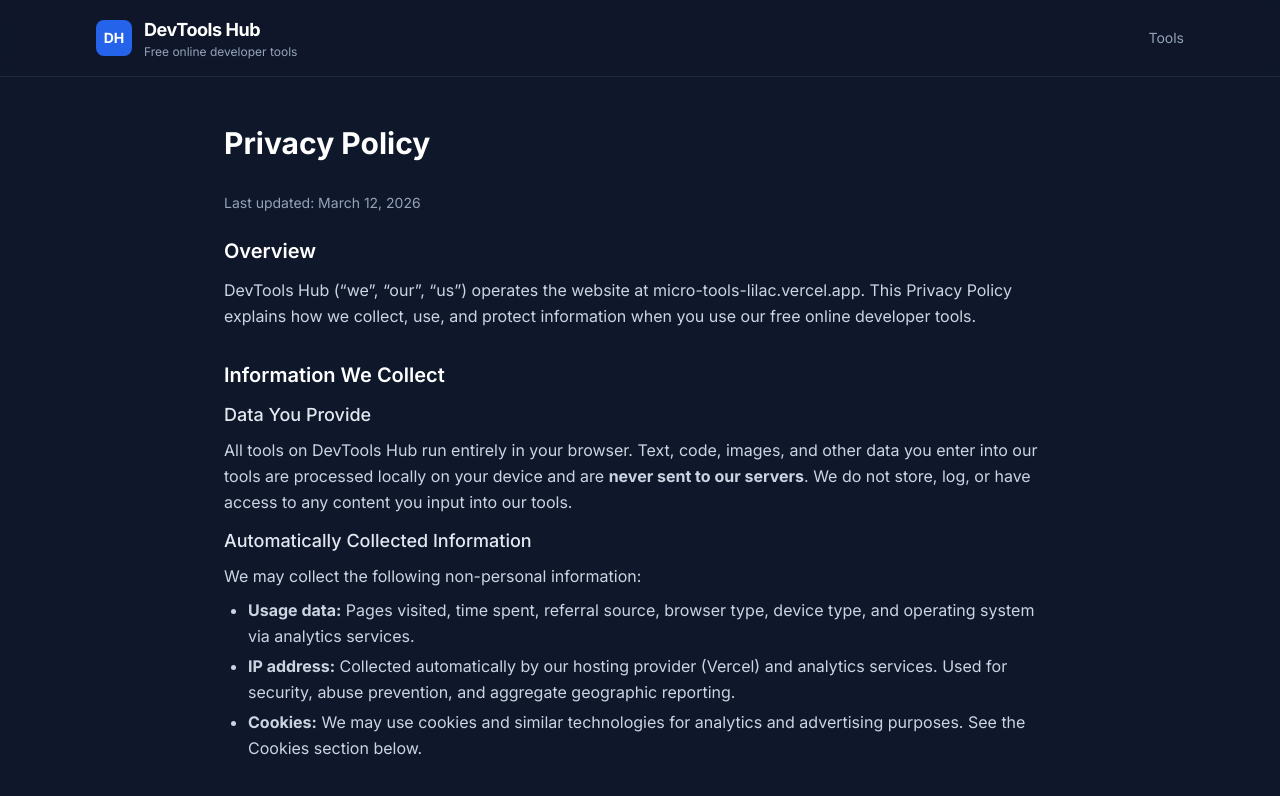
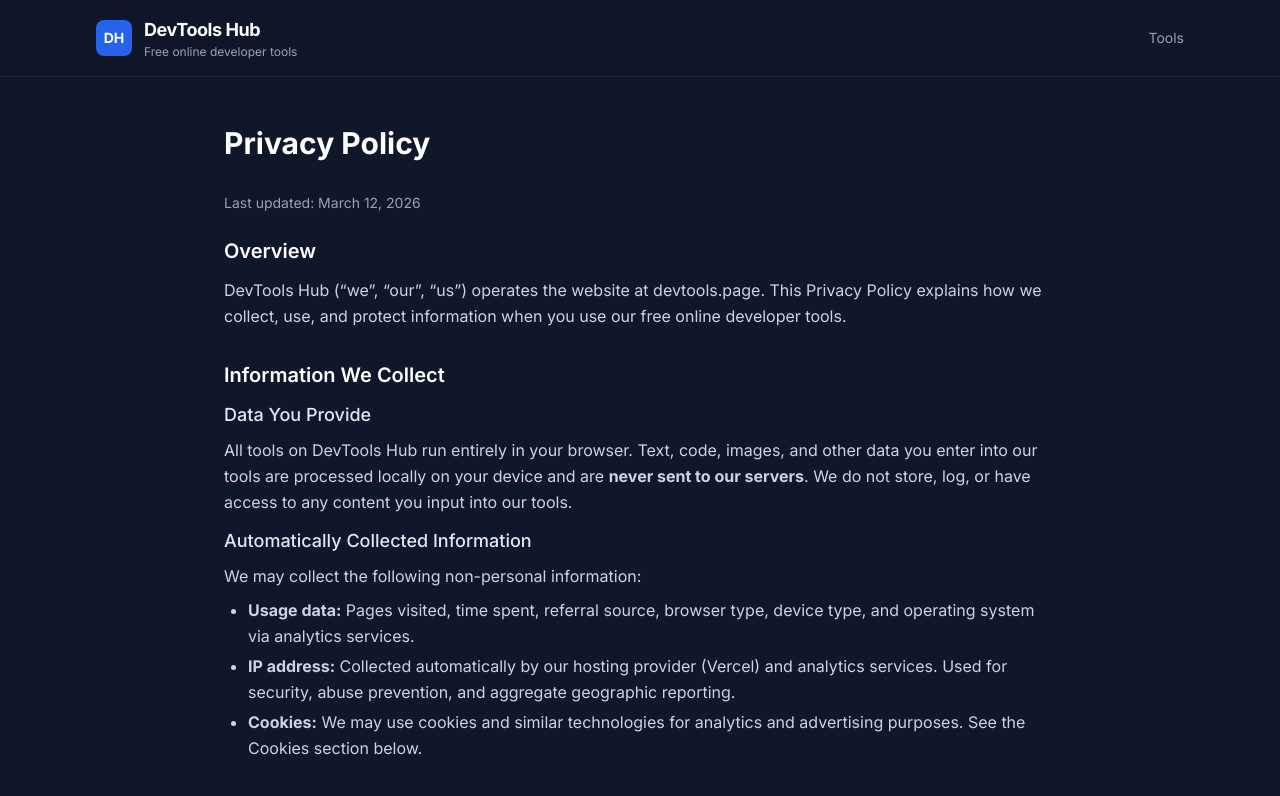
Before and after one commit to liamfraz/micro-tools, a Next.js app: page /privacy in a window 1280 px wide. Shown: the top 796 px of the page. Built offline with nearby package versions, Linux system fonts and the light colour scheme.

Commit message:
Update site URLs to new custom domain devtools.page
Co-Authored-By: Claude Opus 4.6 <noreply@anthropic.com>

```diff
--- a/src/app/privacy/page.tsx
+++ b/src/app/privacy/page.tsx
@@ -20,7 +20,7 @@ export default function PrivacyPolicyPage() {
           <h2 className="mb-3 text-xl font-semibold text-white">Overview</h2>
           <p>
             DevTools Hub (&ldquo;we&rdquo;, &ldquo;our&rdquo;, &ldquo;us&rdquo;)
-            operates the website at micro-tools-lilac.vercel.app. This Privacy
+            operates the website at devtools.page. This Privacy
             Policy explains how we collect, use, and protect information when you
             use our free online developer tools.
           </p>
--- a/src/app/robots.ts
+++ b/src/app/robots.ts
@@ -8,6 +8,6 @@ export default function robots(): MetadataRoute.Robots {
         allow: "/",
       },
     ],
-    sitemap: "https://micro-tools-lilac.vercel.app/sitemap.xml",
+    sitemap: "https://devtools.page/sitemap.xml",
   };
 }
--- a/src/app/sitemap.ts
+++ b/src/app/sitemap.ts
@@ -1,7 +1,7 @@
 import { MetadataRoute } from "next";
 import manifest from "@/lib/tools-manifest.json";
 
-const BASE_URL = "https://micro-tools-lilac.vercel.app";
+const BASE_URL = "https://devtools.page";
 
 export default function sitemap(): MetadataRoute.Sitemap {
   const toolPages = manifest.tools
```
